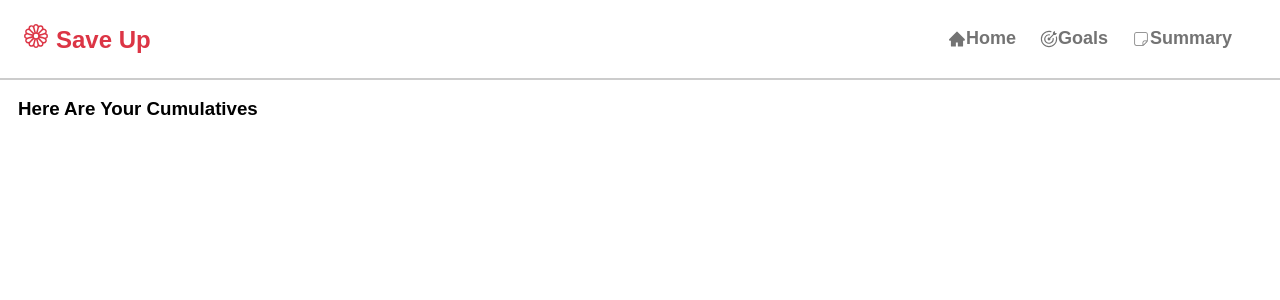
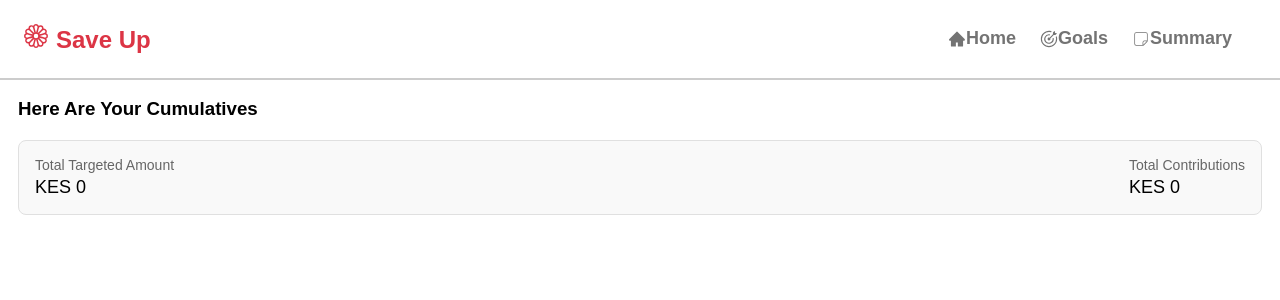
Before and after one commit to queenslaynaila/Save-Up, a React (Create React App) app: page /Summary in a window 1280 px wide. Shown: the top 300 px of the page. Built offline with nearby package versions, Linux system fonts and the light colour scheme; a web font is replaced by a local one.

Commit message:
Feat:Cumulative savings and contributions

```diff
--- a/src/pages/Summary.tsx
+++ b/src/pages/Summary.tsx
@@ -74,11 +74,35 @@ const cardStyles = css`
     font-size: 18px;
   }
 `;
+const totalCardStyles = css`
+background-color: #f9f9f9;
+border: 1px solid #e0e0e0;
+border-radius: 8px;
+padding: 16px;
+margin-top: 16px;
+display: flex;
+justify-content: space-between;
+align-items: center;
 
+.total-section {
+  display: flex;
+  flex-direction: column;
+
+  .label {
+    font-size: 14px;
+    color: #666;
+    margin-bottom: 4px;
+  }
+
+  .value {
+    font-size: 18px;
+  }
+}
+`;
 export default function Summary() {
-  const { savings, contributions, totalContributions, totalTargetedAmount } =
+  const { savings, contributions,totalTargetedAmount,totalContributions } =
     useContext(SavingsContext);
-  console.log(savings);
+
 
   // Function to combine contribution with corresponding saving description
   const combineContributionsWithSavingNames = () => {
@@ -114,6 +138,16 @@ export default function Summary() {
           </div>
         ))}
       </ul>
+      <div css={totalCardStyles}>
+        <div className="total-section">
+          <div className="label">Total Targeted Amount</div>
+          <div className="value">KES {totalTargetedAmount}</div>
+        </div>
+        <div className="total-section">
+          <div className="label">Total Contributions</div>
+          <div className="value">KES {totalContributions}</div>
+        </div>
+      </div>
     </div>
   );
 }
```
